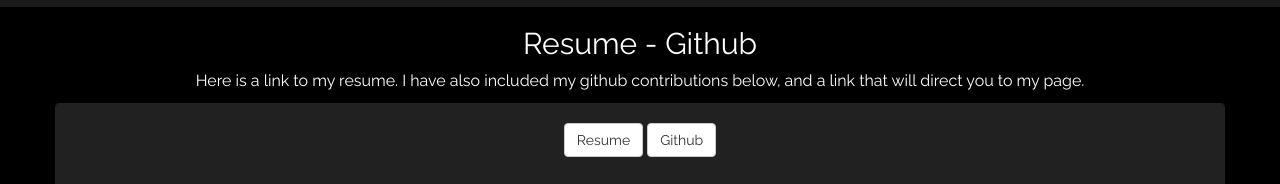
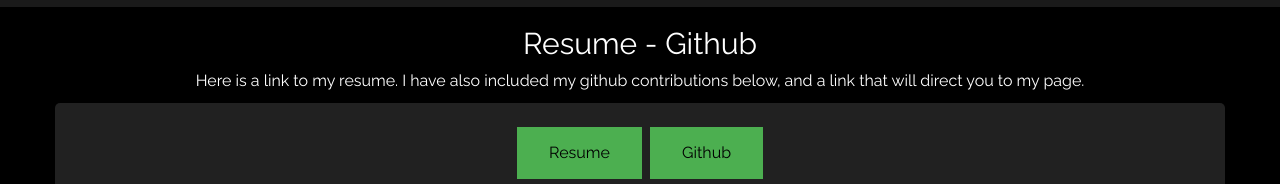
Before and after one commit to Maximilian741/resume, a plain HTML site: page index.html in a window 1280 px wide. Shown: the part 3200-3384 px from the top of the page. Drawn offline with Linux system fonts and the light colour scheme.

Commit message:
Fixed the resume and github buttons, alsochanged the styling and added a class for styling in the style.css files names button

```diff
--- a/css/style.css
+++ b/css/style.css
@@ -322,6 +322,25 @@ h1,h3,h4,h5
 }
 /* end simpletextrotator */
 
+/* styling for the default button */
+.button
+{
+    background-color: #4CAF50; /* Green */
+    border: none;
+    padding: 15px 32px;
+    text-align: center;
+    text-decoration: none;
+    display: inline-block;
+    font-size: 16px;
+    margin: 4px 2px;
+    cursor: pointer;
+
+    /* I want the text inside the button to be dark grey */
+    color: #000000;
+
+
+}
+
 /* start home */
 #home
 	{
--- a/index.html
+++ b/index.html
@@ -309,8 +309,8 @@ Max Casteel
 			</div>
 			<div class = "row">
 					<div class = "resume" data-wow-delay="0.6s">
-						<a href = " " class = "btn btn-default">Resume</a>
-						<a href = " " class = "btn btn-default">Github</a>
+						<a href = "https://github.com/Maximilian741/Resume-Flat-file" class = "button">Resume</a>
+						<a href = "https://github.com/Maximilian741" class = "button">Github</a>
 						<p></p>
 
 						<!--This is where my github contributions will be displayed.-->
@@ -329,8 +329,7 @@ Max Casteel
 
 								<iframe src="https://ghchart.rshah.org/Maximilian741/streak" frameborder="0" scrolling="50" width="1200" height="200" style="text-align: center;"> </iframe>
 							</div>
-							<iframe src="https://ghbtns.com/github-btn.html?user=Maximilian741&type=follow&count=true" frameborder="0" scrolling="0" width="170px" height="20px"></iframe>
-							</div>
+
 						</div>
 					</div>
 
```
